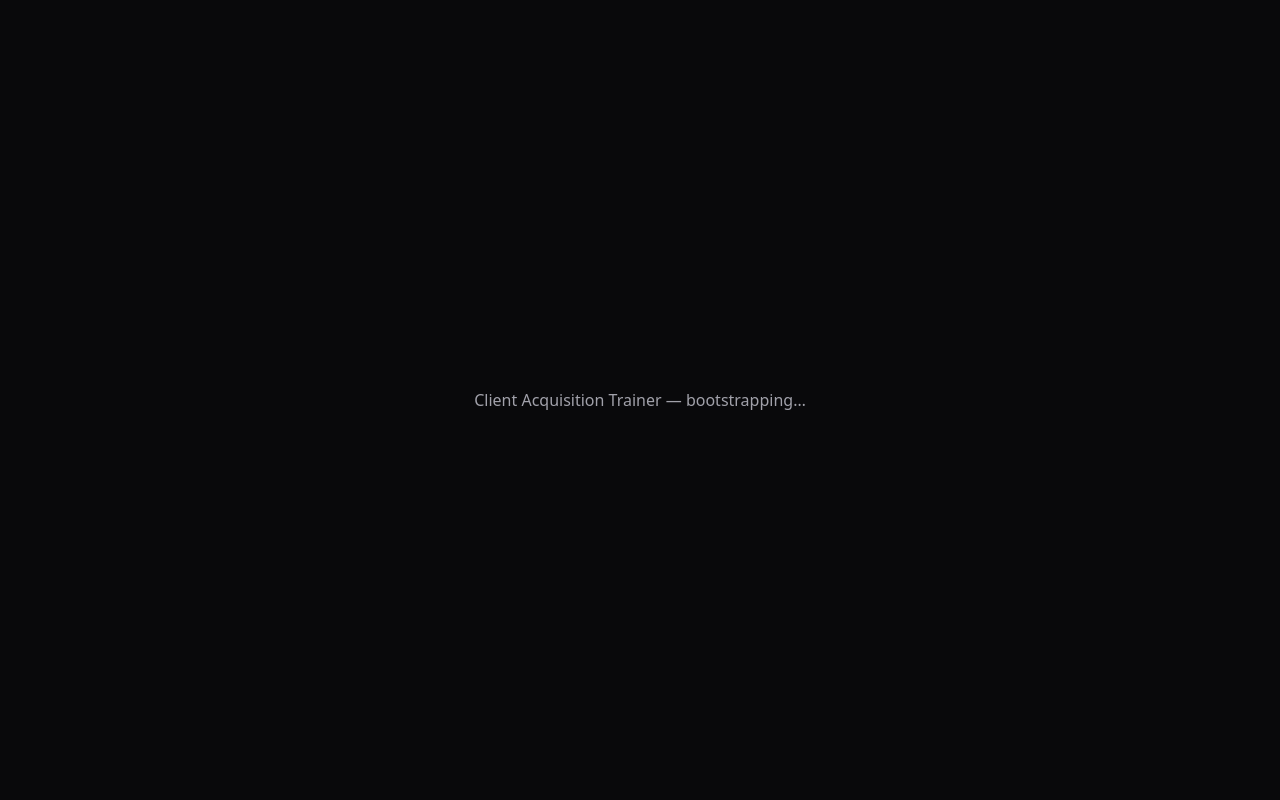
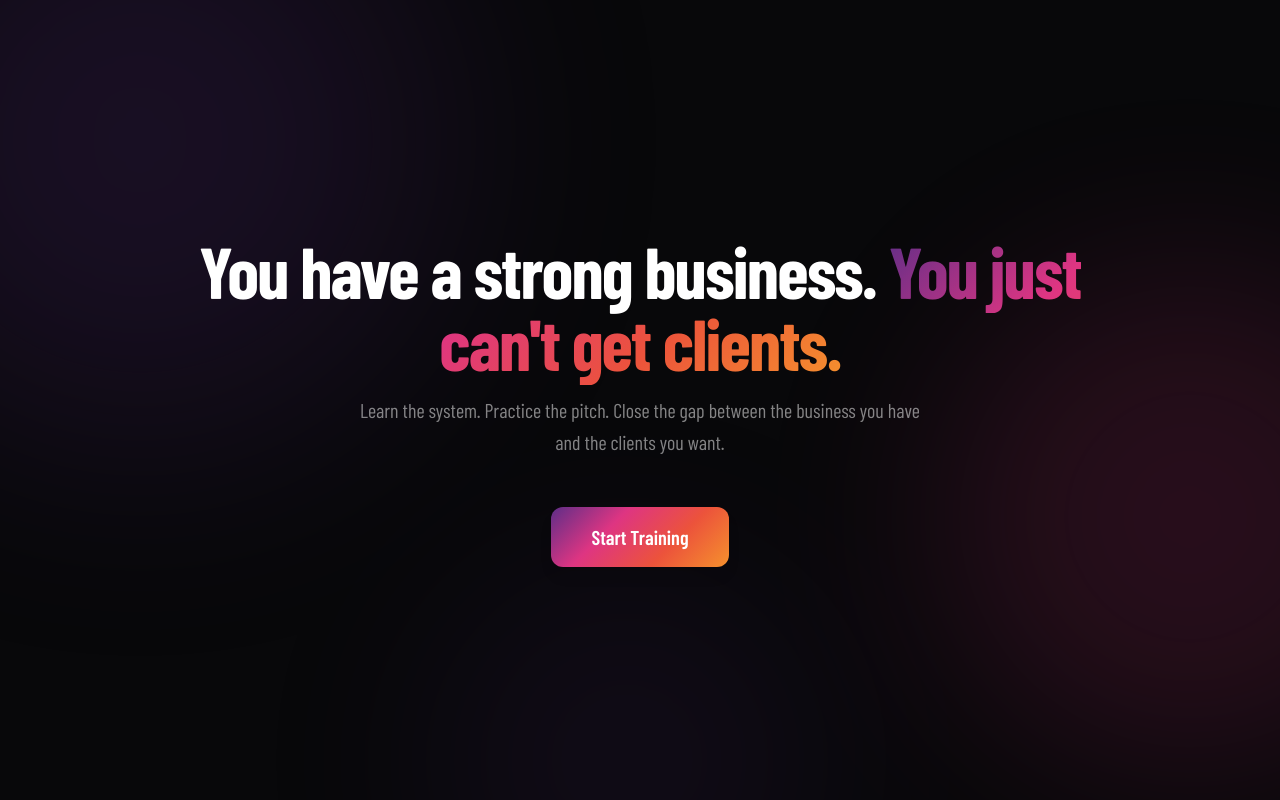
Before and after one commit to gleez224/clientdemo, a React (Vite) app: page / in a window 1280 px wide. Built offline with nearby package versions, Linux system fonts and the light colour scheme.

Commit message:
ColorBranding

```diff
--- a/src/App.tsx
+++ b/src/App.tsx
@@ -1,7 +1,73 @@
+import { useState } from 'react'
+import { AnimatePresence, motion } from 'framer-motion'
+import { Tab } from '@/types'
+import HeroPage from '@/pages/HeroPage'
+import CausesPage from '@/pages/CausesPage'
+import FrameworkPage from '@/pages/FrameworkPage'
+import DemoPage from '@/pages/DemoPage'
+import TabNav from '@/components/ui/TabNav'
+
+const tabContent: Record<Tab, React.ReactNode> = {
+  causes: <CausesPage />,
+  framework: <FrameworkPage />,
+  demo: <DemoPage />,
+}
+
 export default function App() {
+  const [appEntered, setAppEntered] = useState(false)
+  const [activeTab, setActiveTab] = useState<Tab>('causes')
+
   return (
-    <div className="min-h-screen bg-background text-foreground flex items-center justify-center">
-      <p className="text-muted-foreground">Client Acquisition Trainer — bootstrapping…</p>
+    <div className="min-h-screen bg-[#f4f4f6] dark:bg-[#08080a] text-foreground relative overflow-hidden">
+
+      {/* Ambient glow blobs */}
+      <div
+        aria-hidden="true"
+        className="pointer-events-none fixed inset-0 z-0"
+      >
+        <div className="absolute -top-40 -left-40 w-[600px] h-[600px] rounded-full bg-brand-purple opacity-0 dark:opacity-20 blur-[120px]" />
+        <div className="absolute top-1/3 -right-40 w-[500px] h-[500px] rounded-full bg-brand-pink opacity-0 dark:opacity-15 blur-[100px]" />
+        <div className="absolute -bottom-40 left-1/3 w-[400px] h-[400px] rounded-full bg-brand-purple opacity-0 dark:opacity-10 blur-[100px]" />
+      </div>
+
+      {/* App content */}
+      <div className="relative z-10 flex flex-col min-h-screen">
+        <AnimatePresence mode="wait">
+          {!appEntered ? (
+            <motion.div
+              key="hero"
+              initial={{ opacity: 1, y: 0 }}
+              exit={{ opacity: 0, y: '-100%' }}
+              transition={{ duration: 0.4, ease: 'easeInOut' }}
+              className="fixed inset-0"
+            >
+              <HeroPage onEnter={() => setAppEntered(true)} />
+            </motion.div>
+          ) : (
+            <motion.div
+              key="shell"
+              initial={{ opacity: 0 }}
+              animate={{ opacity: 1 }}
+              transition={{ duration: 0.4, ease: 'easeInOut' }}
+              className="flex flex-col min-h-screen"
+            >
+              <TabNav activeTab={activeTab} onTabChange={setActiveTab} />
+              <AnimatePresence mode="wait">
+                <motion.main
+                  key={activeTab}
+                  initial={{ opacity: 0, y: 8 }}
+                  animate={{ opacity: 1, y: 0 }}
+                  exit={{ opacity: 0, y: -8 }}
+                  transition={{ duration: 0.2, ease: 'easeInOut' }}
+                  className="flex flex-col flex-1"
+                >
+                  {tabContent[activeTab]}
+                </motion.main>
+              </AnimatePresence>
+            </motion.div>
+          )}
+        </AnimatePresence>
+      </div>
     </div>
   )
 }
--- /dev/null
+++ b/src/components/ui/TabNav.tsx
@@ -0,0 +1,48 @@
+import { Tab } from '@/types'
+import ThemeToggle from '@/components/ui/ThemeToggle'
+
+interface TabNavProps {
+  activeTab: Tab
+  onTabChange: (tab: Tab) => void
+}
+
+const tabs: { id: Tab; label: string }[] = [
+  { id: 'causes', label: 'Root Causes' },
+  { id: 'framework', label: 'Framework' },
+  { id: 'demo', label: 'Client Demo' },
+]
+
+export default function TabNav({ activeTab, onTabChange }: TabNavProps) {
+  return (
+    <nav className="flex items-center px-6 border-b border-black/8 dark:border-white/8 bg-white/70 dark:bg-white/[0.04] backdrop-blur-xl">
+      {/* Tabs */}
+      <div className="flex items-center gap-1 flex-1">
+        {tabs.map((tab) => (
+          <button
+            key={tab.id}
+            onClick={() => onTabChange(tab.id)}
+            className="relative px-5 py-4 text-base font-semibold tracking-wide transition-colors duration-150 group"
+          >
+            <span
+              className={
+                activeTab === tab.id
+                  ? 'text-gradient-accent'
+                  : 'text-black/45 dark:text-white/50 group-hover:text-black dark:group-hover:text-white transition-colors duration-150'
+              }
+            >
+              {tab.label}
+            </span>
+
+            {/* Gradient underline for active tab */}
+            {activeTab === tab.id && (
+              <span className="absolute bottom-0 left-0 right-0 h-[2px] bg-gradient-accent rounded-full" />
+            )}
+          </button>
+        ))}
+      </div>
+
+      {/* Theme toggle — right side */}
+      <ThemeToggle />
+    </nav>
+  )
+}
--- a/src/index.css
+++ b/src/index.css
@@ -1,51 +1,70 @@
+@import url('https://fonts.googleapis.com/css2?family=Barlow+Condensed:wght@400;600;700&display=swap');
+
 @tailwind base;
 @tailwind components;
 @tailwind utilities;
 
 @layer base {
   :root {
-    --background: 0 0% 100%;
-    --foreground: 240 10% 3.9%;
+    /* shadcn HSL tokens — light mode */
+    --background: 240 10% 96%;
+    --foreground: 240 20% 5%;
     --card: 0 0% 100%;
-    --card-foreground: 240 10% 3.9%;
+    --card-foreground: 240 20% 5%;
     --popover: 0 0% 100%;
-    --popover-foreground: 240 10% 3.9%;
-    --primary: 240 5.9% 10%;
-    --primary-foreground: 0 0% 98%;
-    --secondary: 240 4.8% 95.9%;
-    --secondary-foreground: 240 5.9% 10%;
-    --muted: 240 4.8% 95.9%;
-    --muted-foreground: 240 3.8% 46.1%;
-    --accent: 240 4.8% 95.9%;
-    --accent-foreground: 240 5.9% 10%;
-    --destructive: 0 84.2% 60.2%;
+    --popover-foreground: 240 20% 5%;
+    --primary: 240 20% 5%;
+    --primary-foreground: 0 0% 100%;
+    --secondary: 240 10% 93%;
+    --secondary-foreground: 240 20% 5%;
+    --muted: 240 10% 93%;
+    --muted-foreground: 240 5% 45%;
+    --accent: 240 10% 93%;
+    --accent-foreground: 240 20% 5%;
+    --destructive: 0 84% 60%;
     --destructive-foreground: 0 0% 98%;
-    --border: 240 5.9% 90%;
-    --input: 240 5.9% 90%;
-    --ring: 240 10% 3.9%;
-    --radius: 0.5rem;
+    --border: 240 10% 88%;
+    --input: 240 10% 88%;
+    --ring: 270 50% 36%;
+    --radius: 1rem;
+
+    /* Brand raw vars — light */
+    --gradient-accent: linear-gradient(135deg, #5e2e88, #de3582, #ec533b, #f5912d);
+    --surface: rgba(255, 255, 255, 0.7);
+    --glass-border: rgba(0, 0, 0, 0.06);
+    --glow-purple: rgba(94, 46, 136, 0.25);
+    --glow-pink: rgba(222, 53, 130, 0.2);
   }
 
   .dark {
-    --background: 240 10% 3.9%;
-    --foreground: 0 0% 98%;
-    --card: 240 10% 3.9%;
-    --card-foreground: 0 0% 98%;
-    --popover: 240 10% 3.9%;
-    --popover-foreground: 0 0% 98%;
-    --primary: 0 0% 98%;
-    --primary-foreground: 240 5.9% 10%;
-    --secondary: 240 3.7% 15.9%;
-    --secondary-foreground: 0 0% 98%;
-    --muted: 240 3.7% 15.9%;
-    --muted-foreground: 240 5% 64.9%;
-    --accent: 240 3.7% 15.9%;
-    --accent-foreground: 0 0% 98%;
-    --destructive: 0 62.8% 30.6%;
+    /* shadcn HSL tokens — dark mode */
+    --background: 240 11% 4%;
+    --foreground: 0 0% 100%;
+    --card: 240 12% 8%;
+    --card-foreground: 0 0% 100%;
+    --popover: 240 12% 8%;
+    --popover-foreground: 0 0% 100%;
+    --primary: 0 0% 100%;
+    --primary-foreground: 240 20% 5%;
+    --secondary: 240 12% 12%;
+    --secondary-foreground: 0 0% 100%;
+    --muted: 240 12% 12%;
+    --muted-foreground: 0 0% 50%;
+    --accent: 240 12% 12%;
+    --accent-foreground: 0 0% 100%;
+    --destructive: 0 62% 30%;
     --destructive-foreground: 0 0% 98%;
-    --border: 240 3.7% 15.9%;
-    --input: 240 3.7% 15.9%;
-    --ring: 240 4.9% 83.9%;
+    --border: 240 12% 14%;
+    --input: 240 12% 14%;
+    --ring: 270 50% 60%;
+    --radius: 1rem;
+
+    /* Brand raw vars — dark */
+    --gradient-accent: linear-gradient(135deg, #5e2e88, #de3582, #ec533b, #f5912d);
+    --surface: rgba(255, 255, 255, 0.04);
+    --glass-border: rgba(255, 255, 255, 0.08);
+    --glow-purple: rgba(94, 46, 136, 0.35);
+    --glow-pink: rgba(222, 53, 130, 0.25);
   }
 }
 
@@ -53,7 +72,58 @@
   * {
     @apply border-border;
   }
+
+  html {
+    background-color: #f4f4f6;
+  }
+
+  html.dark {
+    background-color: #08080a;
+  }
+
   body {
     @apply bg-background text-foreground;
+    font-family: 'Barlow Condensed', sans-serif;
+    font-weight: 400;
   }
 }
+
+/* ── Glassmorphism ─────────────────────────────────────── */
+@layer components {
+  .glass {
+    background: var(--surface);
+    backdrop-filter: blur(20px);
+    -webkit-backdrop-filter: blur(20px);
+    border: 1px solid var(--glass-border);
+    border-radius: 16px;
+  }
+
+  .glass-sm {
+    background: var(--surface);
+    backdrop-filter: blur(20px);
+    -webkit-backdrop-filter: blur(20px);
+    border: 1px solid var(--glass-border);
+    border-radius: 12px;
+  }
+}
+
+/* ── Gradient utilities ────────────────────────────────── */
+@layer utilities {
+  .bg-gradient-accent {
+    background: var(--gradient-accent);
+  }
+
+  .text-gradient-accent {
+    background: var(--gradient-accent);
+    -webkit-background-clip: text;
+    -webkit-text-fill-color: transparent;
+    background-clip: text;
+  }
+
+  .border-gradient-accent {
+    border: 1px solid transparent;
+    background-image: var(--gradient-accent);
+    background-origin: border-box;
+    background-clip: padding-box, border-box;
+  }
+}
--- /dev/null
+++ b/src/pages/CausesPage.tsx
@@ -0,0 +1,8 @@
+export default function CausesPage() {
+  return (
+    <div className="flex flex-col items-center justify-center flex-1 p-8">
+      <h2 className="text-2xl font-bold text-foreground">Root Causes</h2>
+      <p className="text-muted-foreground mt-2">Diagnosis cards — coming in Step 3.</p>
+    </div>
+  )
+}
--- /dev/null
+++ b/src/pages/DemoPage.tsx
@@ -0,0 +1,8 @@
+export default function DemoPage() {
+  return (
+    <div className="flex flex-col items-center justify-center flex-1 p-8">
+      <h2 className="text-2xl font-bold text-foreground">Client Demo</h2>
+      <p className="text-muted-foreground mt-2">Persona select + chat — coming in Steps 5–7.</p>
+    </div>
+  )
+}
--- /dev/null
+++ b/src/pages/FrameworkPage.tsx
@@ -0,0 +1,8 @@
+export default function FrameworkPage() {
+  return (
+    <div className="flex flex-col items-center justify-center flex-1 p-8">
+      <h2 className="text-2xl font-bold text-foreground">The Framework</h2>
+      <p className="text-muted-foreground mt-2">10-step system — coming in Step 4.</p>
+    </div>
+  )
+}
--- /dev/null
+++ b/src/pages/HeroPage.tsx
@@ -0,0 +1,25 @@
+interface HeroPageProps {
+  onEnter: () => void
+}
+
+export default function HeroPage({ onEnter }: HeroPageProps) {
+  return (
+    <div className="flex flex-col items-center justify-center min-h-screen px-6 text-center">
+      <h1 className="text-5xl md:text-7xl font-bold text-black dark:text-white max-w-4xl leading-tight mb-4 tracking-tight">
+        You have a strong business.{' '}
+        <span className="text-gradient-accent">
+          You just can't get clients.
+        </span>
+      </h1>
+      <p className="text-xl font-normal text-black/45 dark:text-white/50 max-w-xl mb-12 leading-relaxed">
+        Learn the system. Practice the pitch. Close the gap between the business you have and the clients you want.
+      </p>
+      <button
+        onClick={onEnter}
+        className="bg-gradient-accent text-white text-xl font-semibold px-10 py-4 rounded-xl hover:opacity-90 active:scale-95 transition-all duration-150 shadow-lg"
+      >
+        Start Training
+      </button>
+    </div>
+  )
+}
--- /dev/null
+++ b/src/types/index.ts
@@ -0,0 +1,23 @@
+export type Tab = 'causes' | 'framework' | 'demo'
+
+export type MessageRole = 'user' | 'assistant'
+
+export interface Message {
+  role: MessageRole
+  content: string
+}
+
+export interface Persona {
+  id: string
+  name: string
+  archetype: string
+  followers: string
+  following: string
+  description: string
+  systemPrompt: string
+}
+
+export interface AppState {
+  appEntered: boolean
+  activeTab: Tab
+}
```
Also changed, not shown: src/components/ui/ThemeToggle.tsx (added, +20 -0 lines), src/hooks/useTheme.ts (added, +27 -0 lines), tailwind.config.js (+11 -2 lines).
